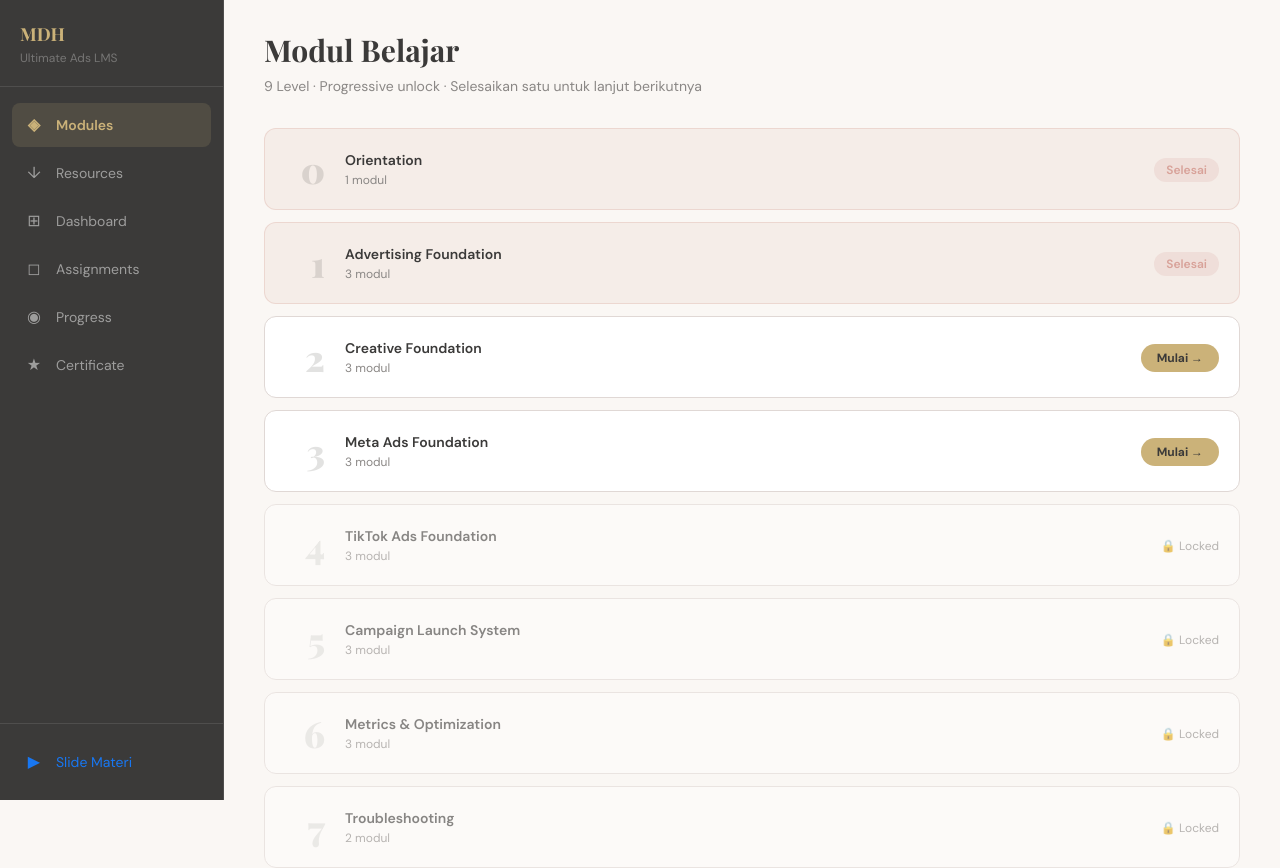
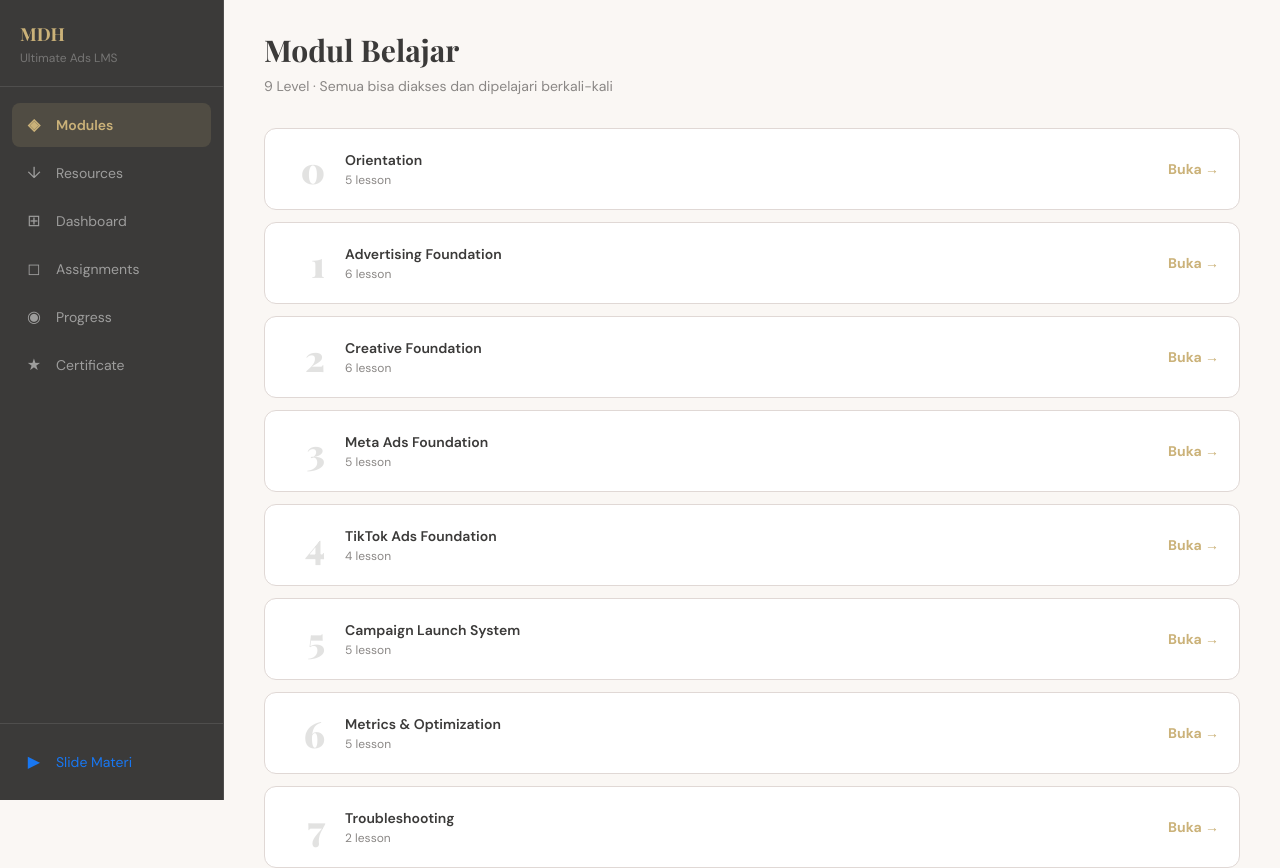
Before and after one commit to maharanidigitalhub-dev/LMS, a Next.js app: page /modules in a window 1280 px wide. Shown: the top 868 px of the page. Built offline with nearby package versions, Linux system fonts and the light colour scheme; a web font is replaced by a local one.

Commit message:
feat: unlock all levels — open access

```diff
--- a/src/app/(dashboard)/modules/page.tsx
+++ b/src/app/(dashboard)/modules/page.tsx
@@ -1,55 +1,39 @@
 import Link from 'next/link'
 
 const LEVELS = [
-  { id: 'level-0', num: 0, label: 'Orientation',             modules: 1, locked: false, done: true  },
-  { id: 'level-1', num: 1, label: 'Advertising Foundation',  modules: 3, locked: false, done: true  },
-  { id: 'level-2', num: 2, label: 'Creative Foundation',     modules: 3, locked: false, done: false },
-  { id: 'level-3', num: 3, label: 'Meta Ads Foundation',     modules: 3, locked: false, done: false },
-  { id: 'level-4', num: 4, label: 'TikTok Ads Foundation',   modules: 3, locked: true,  done: false },
-  { id: 'level-5', num: 5, label: 'Campaign Launch System',  modules: 3, locked: true,  done: false },
-  { id: 'level-6', num: 6, label: 'Metrics & Optimization',  modules: 3, locked: true,  done: false },
-  { id: 'level-7', num: 7, label: 'Troubleshooting',         modules: 2, locked: true,  done: false },
-  { id: 'level-8', num: 8, label: 'Simulation & Graduation', modules: 3, locked: true,  done: false },
+  { id: 'level-0', num: 0, label: 'Orientation',             modules: 5 },
+  { id: 'level-1', num: 1, label: 'Advertising Foundation',  modules: 6 },
+  { id: 'level-2', num: 2, label: 'Creative Foundation',     modules: 6 },
+  { id: 'level-3', num: 3, label: 'Meta Ads Foundation',     modules: 5 },
+  { id: 'level-4', num: 4, label: 'TikTok Ads Foundation',   modules: 4 },
+  { id: 'level-5', num: 5, label: 'Campaign Launch System',  modules: 5 },
+  { id: 'level-6', num: 6, label: 'Metrics & Optimization',  modules: 5 },
+  { id: 'level-7', num: 7, label: 'Troubleshooting',         modules: 2 },
+  { id: 'level-8', num: 8, label: 'Simulation & Graduation', modules: 3 },
 ]
 
 export default function ModulesPage() {
   return (
     <div>
       <h1 className="font-display text-3xl font-bold text-mdh-dark mb-2">Modul Belajar</h1>
-      <p className="text-mdh-mid text-sm mb-8">9 Level · Progressive unlock · Selesaikan satu untuk lanjut berikutnya</p>
+      <p className="text-mdh-mid text-sm mb-8">9 Level · Semua bisa diakses dan dipelajari berkali-kali</p>
 
       <div className="space-y-3">
         {LEVELS.map(level => (
-          <div
+          <Link
             key={level.id}
-            className={`rounded-xl border p-5 flex items-center gap-5 ${
-              level.done
-                ? 'bg-mdh-warm border-mdh-terra/30'
-                : level.locked
-                ? 'bg-white/60 border-mdh-border opacity-60'
-                : 'bg-white border-mdh-border'
-            }`}
+            href={`/modules/${level.id}`}
+            className="flex items-center gap-5 bg-white rounded-xl border border-mdh-border p-5 hover:border-mdh-gold/50 hover:shadow-sm transition-all"
           >
             <span className="font-display text-4xl font-black text-mdh-dark/15 w-10 text-right flex-shrink-0">
               {level.num}
             </span>
             <div className="flex-1 min-w-0">
               <div className="font-semibold text-mdh-dark text-sm">{level.label}</div>
-              <div className="text-xs text-mdh-mid mt-0.5">{level.modules} modul</div>
+              <div className="text-xs text-mdh-mid mt-0.5">{level.modules} lesson</div>
             </div>
-            <div className="flex-shrink-0">
-              {level.done ? (
-                <span className="text-xs bg-mdh-terra/20 text-mdh-terra font-semibold px-3 py-1 rounded-full">Selesai</span>
-              ) : level.locked ? (
-                <span className="text-xs text-mdh-mid">🔒 Locked</span>
-              ) : (
-                <Link href={`/modules/${level.id}`}
-                  className="text-xs bg-mdh-gold text-mdh-dark font-bold px-4 py-1.5 rounded-full hover:opacity-80 transition-opacity">
-                  Mulai →
-                </Link>
-              )}
-            </div>
-          </div>
+            <span className="text-mdh-gold font-bold text-sm flex-shrink-0">Buka →</span>
+          </Link>
         ))}
       </div>
     </div>
```
